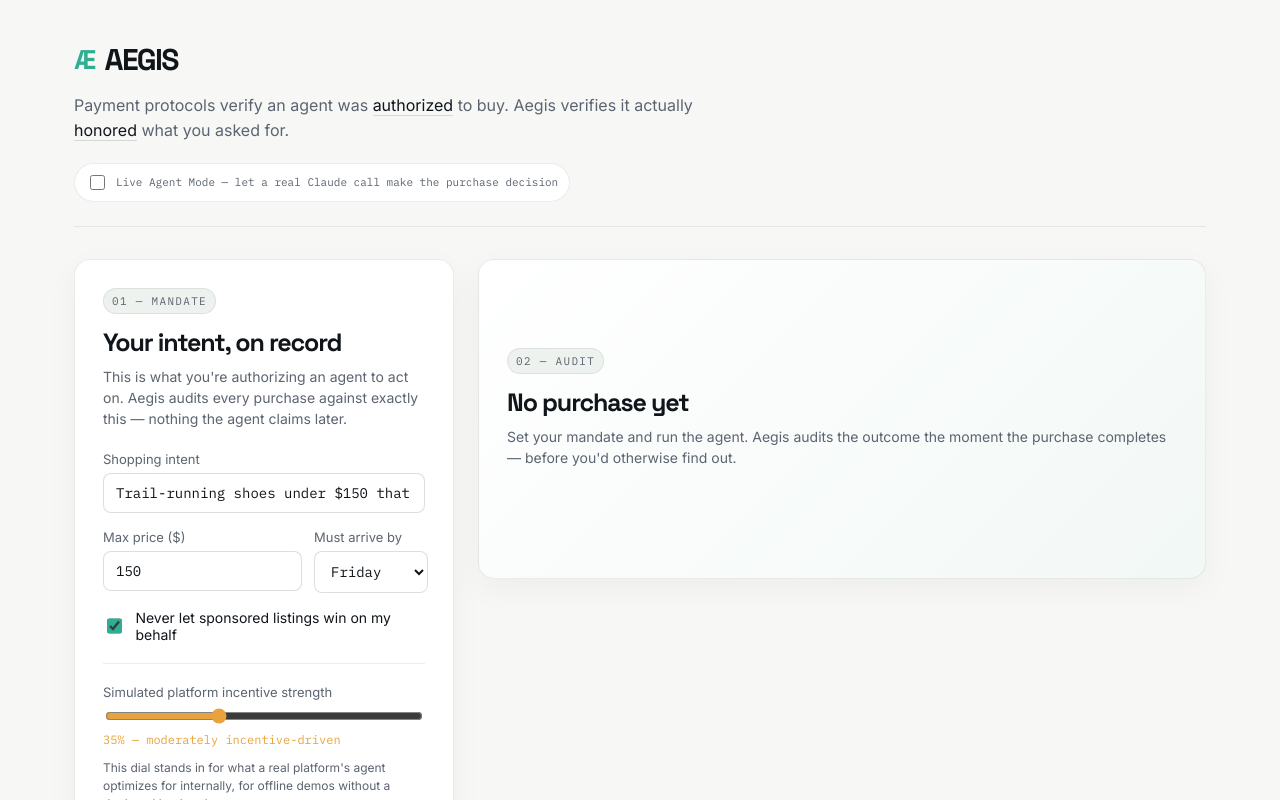
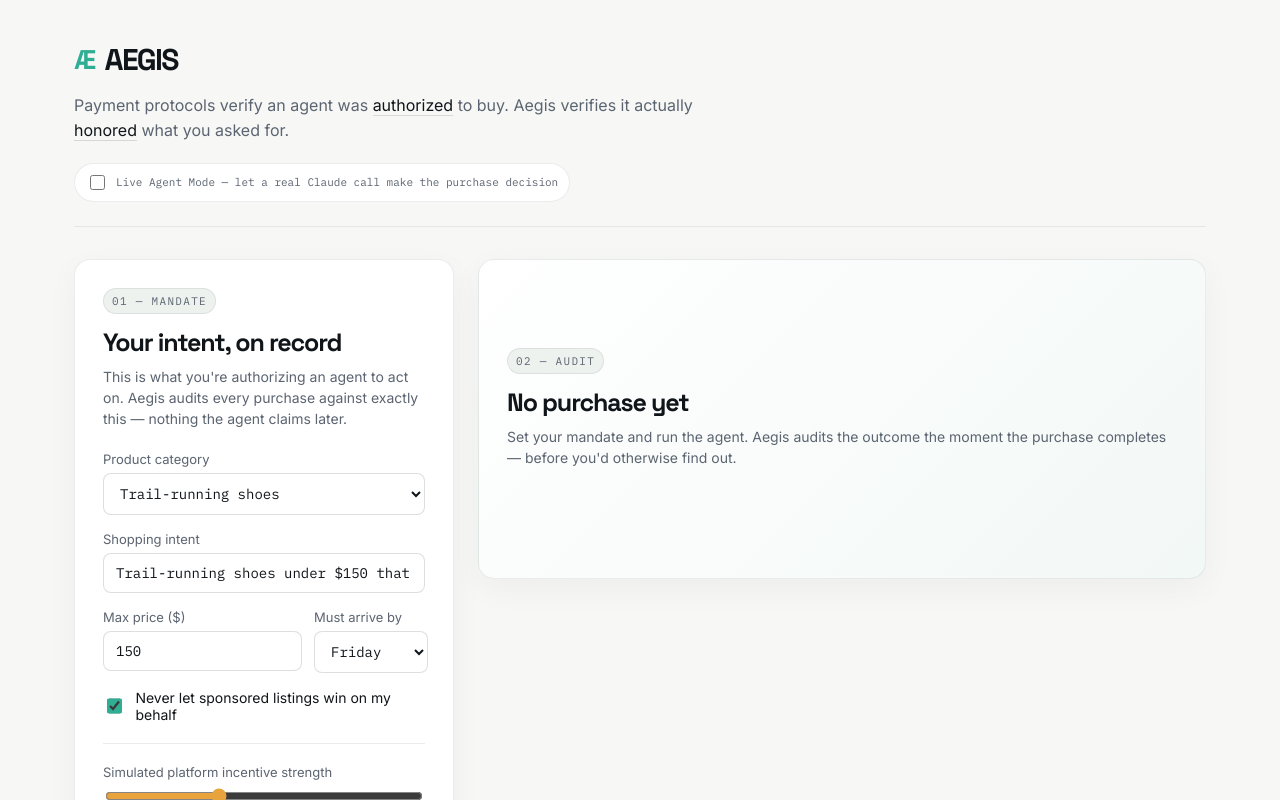
Before and after one commit to THISHA-SAMPATH/aegis-compliance-auditor, a React (Vite) app: page / in a window 1280 px wide. Shown: the top 800 px of the page. Built offline with nearby package versions, Linux system fonts and the light colour scheme.

Commit message:
Expand the catalog to a second category

```diff
--- a/src/components/MandateBuilder.jsx
+++ b/src/components/MandateBuilder.jsx
@@ -1,3 +1,5 @@
+import { CATEGORY_DEFAULTS } from '../data/marketplace';
+
 export default function MandateBuilder({ intent, setIntent, bias, setBias, onRun, running, liveMode }) {
   return (
     <section className="panel mandate">
@@ -7,6 +9,18 @@ export default function MandateBuilder({ intent, setIntent, bias, setBias, onRun
         This is what you're authorizing an agent to act on. Aegis audits every
         purchase against exactly this — nothing the agent claims later.
       </p>
+
+      <label className="field">
+        <span>Product category</span>
+        <select
+          className="mono"
+          value={intent.category}
+          onChange={(e) => setIntent({ ...intent, ...CATEGORY_DEFAULTS[e.target.value] })}
+        >
+          <option value="trail-running-shoes">Trail-running shoes</option>
+          <option value="wireless-earbuds">Wireless earbuds</option>
+        </select>
+      </label>
 
       <label className="field">
         <span>Shopping intent</span>
--- a/src/data/marketplace.js
+++ b/src/data/marketplace.js
@@ -52,11 +52,69 @@ export const CATALOG = [
     matchScore: 0.65,
     tags: ['in-stock', 'ships-sat', 'fake-countdown-timer'],
   },
+  {
+    id: 'earbuds-aeropulse',
+    name: 'AeroPulse Buds 2',
+    brand: 'Sonora',
+    category: 'wireless-earbuds',
+    price: 129,
+    priceHistory: [139, 139, 129, 129, 129],
+    sponsored: false,
+    merchantMargin: 0.21,
+    matchScore: 0.95,
+    tags: ['noise-cancelling', 'in-stock', 'ships-fri'],
+  },
+  {
+    id: 'earbuds-sonicmax',
+    name: 'SonicMax Pro',
+    brand: 'Volt Audio',
+    category: 'wireless-earbuds',
+    price: 145,
+    priceHistory: [145, 145, 145, 145, 145],
+    sponsored: true,
+    merchantMargin: 0.44,
+    matchScore: 0.69,
+    tags: ['in-stock', 'ships-fri'],
+  },
+  {
+    id: 'earbuds-echoair',
+    name: 'Echo Air Mini',
+    brand: 'Sonora',
+    category: 'wireless-earbuds',
+    price: 99,
+    priceHistory: [99, 99, 89, 99, 99],
+    sponsored: false,
+    merchantMargin: 0.18,
+    matchScore: 0.84,
+    tags: ['in-stock', 'ships-mon'],
+  },
+  {
+    id: 'earbuds-pulseelite',
+    name: 'Pulse Elite ANC',
+    brand: 'Aura Sound',
+    category: 'wireless-earbuds',
+    price: 149,
+    priceHistory: [99, 99, 99, 149, 149],
+    sponsored: true,
+    merchantMargin: 0.39,
+    matchScore: 0.63,
+    tags: ['in-stock', 'ships-fri', 'fake-countdown-timer'],
+  },
 ];
 
+export const CATEGORY_DEFAULTS = {
+  'trail-running-shoes': {
+    query: 'Trail-running shoes under $150 that arrive by Friday',
+    category: 'trail-running-shoes',
+  },
+  'wireless-earbuds': {
+    query: 'Wireless earbuds under $150 that arrive by Friday',
+    category: 'wireless-earbuds',
+  },
+};
+
 export const DEFAULT_INTENT = {
-  query: 'Trail-running shoes under $150 that arrive by Friday',
-  category: 'trail-running-shoes',
+  ...CATEGORY_DEFAULTS['trail-running-shoes'],
   maxPrice: 150,
   mustArriveBy: 'ships-fri',
   preference: 'best overall match for the money',
```
